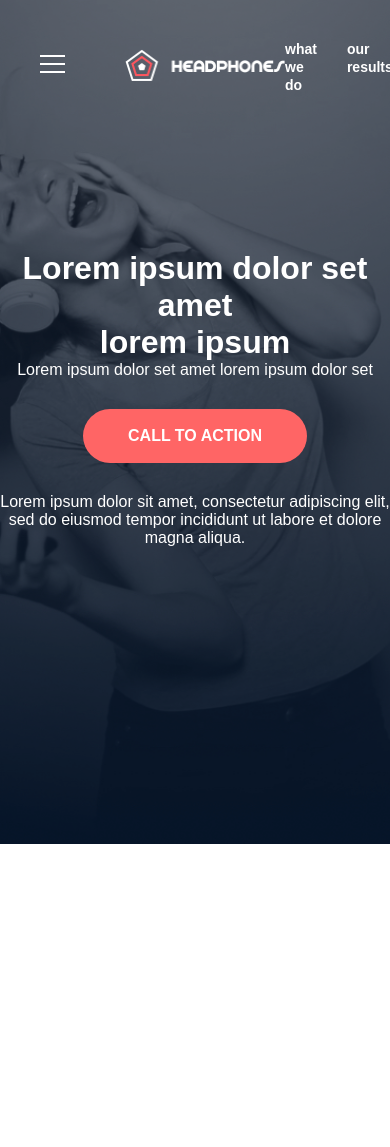
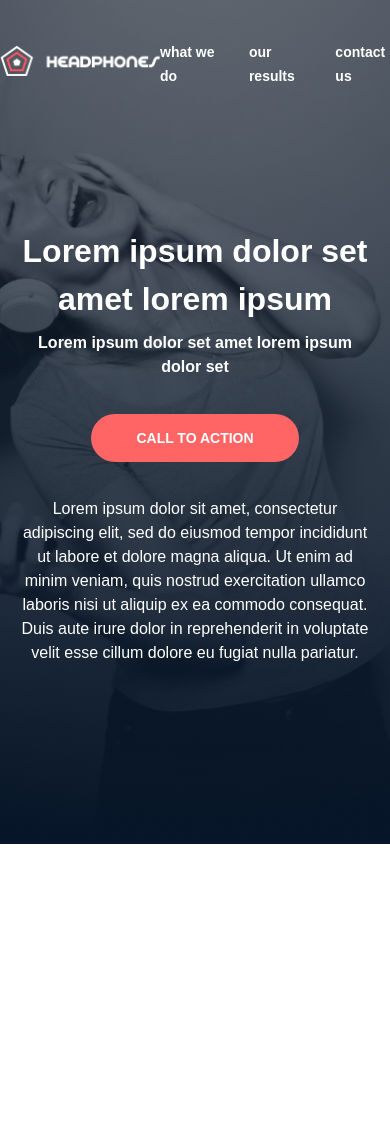
Before and after one commit to appiahsikaphilip/alx_html_css, a plain HTML site: page headphones/1-index.html in a window 390 px wide. After the commit the page ends 844 px from the top, so only its background shows below. Drawn offline with Linux system fonts and the light colour scheme.

Commit message:
Creating a desktop and a mobile friendly header for HTML_CSS

```diff
--- a/headphones/1-index.html
+++ b/headphones/1-index.html
@@ -3,59 +3,33 @@
 <head>
     <meta charset="UTF-8">
     <meta name="viewport" content="width=device-width, initial-scale=1.0">
-  <title>Headphones - Corrected Alignment</title>
+    <title>Headphones - Desktop</title>
     <link rel="stylesheet" href="1-styles.css">
 </head>
 <body>
-
-<header class="hero-container">
-  <input type="checkbox" id="nav-check">
-
-  <nav class="nav-bar">
-    <label for="nav-check" class="nav-btn">
-      <span class="line line-1"></span>
-      <span class="line line-2"></span>
-      <span class="line line-3"></span>
-    </label>
-
-    <div class="logo-container">
-      <img src="images/images/logo_headphones.png" alt="Logo" class="logo">
+    <header class="hero">
+        <nav class="navbar container">
+            <div class="logo">
+                <img src="images/images/logo_headphones.png" alt="Headphones Logo">
             </div>
 
-    <ul class="corner-links">
-      <li><a href="javascript:void(0)">what we do</a></li>
-      <li><a href="javascript:void(0)">our results</a></li>
-      <li><a href="javascript:void(0)">contact us</a></li>
+            <ul class="nav-links">
+                <li><a href="#">what we do</a></li>
+                <li><a href="#">our results</a></li>
+                <li><a href="#">contact us</a></li>
             </ul>
         </nav>
 
-  <div class="hero-bg-image"></div>
-  <div class="hero-overlay"></div>
-
-  <div class="page-one">
         <div class="hero-content container">
-      <h1>Lorem ipsum dolor set amet<br>lorem ipsum</h1>
+            <h1>Lorem ipsum dolor set amet lorem ipsum</h1>
             <p class="subtitle">Lorem ipsum dolor set amet lorem ipsum dolor set</p>
 
-      <label for="nav-check" class="btn">CALL TO ACTION</label>
+            <button type="button" class="btn-cta">CALL TO ACTION</button>
 
-      <p class="text">
-        Lorem ipsum dolor sit amet, consectetur adipiscing elit, sed do eiusmod tempor incididunt ut labore et dolore magna aliqua.
+            <p class="hero-description">
+                Lorem ipsum dolor sit amet, consectetur adipiscing elit, sed do eiusmod tempor incididunt ut labore et dolore magna aliqua. Ut enim ad minim veniam, quis nostrud exercitation ullamco laboris nisi ut aliquip ex ea commodo consequat. Duis aute irure dolor in reprehenderit in voluptate velit esse cillum dolore eu fugiat nulla pariatur.
             </p>
         </div>
-    <div class="spacer"></div> </div>
-
-  <div class="page-two">
-    <div class="menu-content">
-      <ul class="nav-links-vertical">
-        <li><a href="javascript:void(0)">what we do</a></li>
-        <li><a href="javascript:void(0)">our results</a></li>
-        <li><a href="javascript:void(0)">contact us</a></li>
-      </ul>
-      <div class="spacer"></div>
-    </div>
-  </div>
     </header>
-
 </body>
 </html>
--- a/headphones/1-styles.css
+++ b/headphones/1-styles.css
@@ -1,5 +1,5 @@
 /* =====================
-   GLOBAL RESET
+   RESET & BASE
 ===================== */
 * {
     margin: 0;
@@ -7,152 +7,110 @@
     box-sizing: border-box;
 }
 
-:root {
-  --primary-color: #ff6565;
-  --orange-active: #ff8c00;
-  --white-color: #ffffff;
+body {
+    font-family: 'Source Sans Pro', Arial, sans-serif;
+    color: #ffffff;
+    line-height: 1.5;
 }
 
-html, body {
-  font-family: Arial, sans-serif;
-  overflow-x: hidden;
+.container {
+    max-width: 1000px; /* Aligned with typical desktop content width */
+    margin: 0 auto;
+    padding: 0 20px;
 }
 
 /* =====================
-   HEADER NAVIGATION (Score Fix)
+   HERO BACKGROUND
 ===================== */
-.nav-bar {
-  position: fixed;
-  top: 0;
-  width: 100%;
-  padding: 40px;
+.hero {
+    position: relative;
+    height: 100vh;
+    /* Linear gradient creates the dark overlay effect seen in screenshots */
+    background: linear-gradient(rgba(7, 22, 41, 0.45), rgba(7, 22, 41, 0.45)),
+                url('images/images/headphones_hero_1.jpg') center/cover no-repeat;
+    display: flex;
+    flex-direction: column;
+}
+
+/* =====================
+   NAVIGATION (DESKTOP)
+===================== */
+.navbar {
     display: flex;
     align-items: center;
-  z-index: 2000;
-  /* Logo Aligned Left Logic */
-  justify-content: flex-start;
+    padding: 40px 0;
+    width: 100%;
 }
 
-#nav-check { display: none; }
-
-.logo-container {
-  margin-left: 60px; /* Offset to sit next to the icon */
+.logo img {
+    width: 160px;
+    height: auto;
 }
 
-.logo { width: 160px; }
-
-/* Icon Styling and "X" Transformation */
-.nav-btn {
-  cursor: pointer;
-  z-index: 2100;
-}
-
-.line {
-  display: block;
-  width: 25px;
-  height: 2px;
-  background: var(--white-color);
-  margin-bottom: 6px;
-  transition: transform 0.4s ease, opacity 0.3s ease;
-}
-
-/* X Transformation */
-#nav-check:checked ~ .nav-bar .line-1 { transform: translateY(8px) rotate(45deg); }
-#nav-check:checked ~ .nav-bar .line-2 { opacity: 0; }
-#nav-check:checked ~ .nav-bar .line-3 { transform: translateY(-8px) rotate(-45deg); }
-
-/* Top Right Links */
-.corner-links {
-  margin-left: auto; /* Pushes links to the far right */
+.nav-links {
+    margin-left: auto; /* Correctly aligns navigation to the right */
     list-style: none;
     display: flex;
     gap: 30px;
 }
 
-.corner-links a {
+.nav-links a {
     text-decoration: none;
-  color: var(--white-color);
-  font-weight: bold;
+    color: #ffffff;
     font-size: 14px;
+    font-weight: 700;
+    text-transform: lowercase;
+    transition: color 0.3s ease;
 }
 
-.corner-links a:active { color: var(--orange-active); }
-
-/* =====================
-   BACKGROUND & PAGE LAYOUT
-===================== */
-.hero-bg-image {
-  position: fixed;
-  inset: 0;
-  background: url("images/images/headphones_hero_1.jpg") center/cover no-repeat;
-  z-index: 1;
-}
-
-.hero-overlay {
-  position: fixed;
-  inset: 0;
-  background: rgba(7, 22, 41, 0.45);
-  z-index: 2;
-}
-
-.page-one {
-  position: relative;
-  z-index: 100;
-  color: var(--white-color);
-  text-align: center;
-  padding-top: 250px;
-  min-height: 120vh; /* Scrollable */
-}
-
-.btn {
-  display: inline-block;
-  padding: 18px 45px;
-  background: var(--primary-color);
-  color: var(--white-color);
-  border-radius: 50px;
-  font-weight: bold;
-  cursor: pointer;
-  margin: 30px 0;
+.nav-links a:hover {
+    color: #ff6565; /* The specific hover color from the rubric */
 }
 
 /* =====================
-   SECOND PAGE (Vertical Menu)
+   HERO CONTENT (CENTERED)
 ===================== */
-.page-two {
-  position: fixed;
-  inset: 0;
-  z-index: 500;
-  opacity: 0;
-  visibility: hidden;
-  transition: opacity 0.4s;
-  overflow-y: auto;
-  padding-top: 200px;
+.hero-content {
+    flex: 1;
     display: flex;
-  justify-content: center;
+    flex-direction: column;
+    justify-content: center; /* Vertical alignment */
+    align-items: center;     /* Horizontal alignment */
+    text-align: center;
+    padding-bottom: 80px;    /* Visual balance */
 }
 
-.nav-links-vertical {
-  list-style: none;
-  display: flex;
-  flex-direction: column;
-  gap: 40px;
-  text-align: center;
+.hero-content h1 {
+    font-size: 32px;
+    font-weight: 700;
+    margin-bottom: 8px;
 }
 
-.nav-links-vertical a {
-  text-decoration: none;
-  color: var(--white-color);
-  font-weight: bold;
-  font-size: 24px;
+.subtitle {
+    font-size: 16px;
+    font-weight: 700;
+    margin-bottom: 35px;
 }
 
-.nav-links-vertical a:active { color: var(--orange-active); }
+.btn-cta {
+    background-color: #ff6565; /* Red per rubric */
+    color: #ffffff;
+    border: none;
+    padding: 16px 45px;
+    border-radius: 40px; /* Rounded corners */
+    font-weight: 700;
+    font-size: 14px;
+    cursor: pointer;
+    margin-bottom: 35px;
+    transition: opacity 0.3s ease;
+}
 
-/* =====================
-   SWITCH LOGIC
-===================== */
-#nav-check:checked ~ .page-one { opacity: 0; visibility: hidden; }
-#nav-check:checked ~ .page-two { opacity: 1; visibility: visible; }
-#nav-check:checked ~ .nav-bar .corner-links { opacity: 0; }
+.btn-cta:hover {
+    opacity: 0.9; /* Opacity hover effect */
+}
 
-.spacer { height: 600px; }
+.hero-description {
+    max-width: 750px; /* Matches the text block in your screenshot */
+    font-size: 16px;
+    font-weight: 400;
+}
```
Lines whose indentation alone changed are shown as unchanged.
